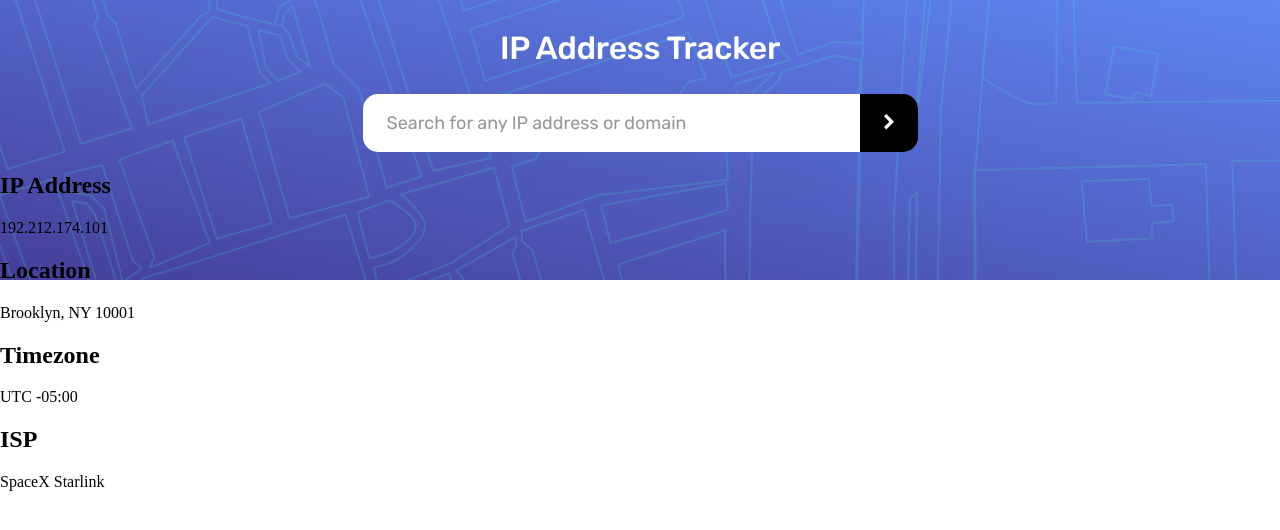
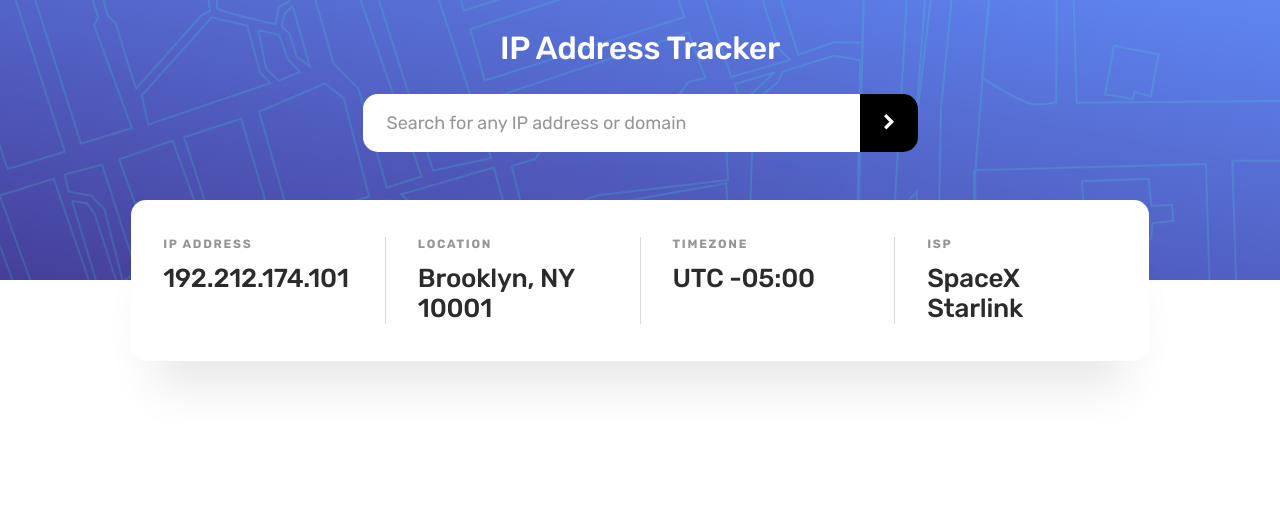
Before and after one commit to mapra99/ip-tracker, a React app: page / in a window 1280 px wide. Shown: the top 530 px of the page. Built offline with nearby package versions, Linux system fonts and the light colour scheme.

Commit message:
styling results

```diff
--- a/src/assets/styles/components/Hero.scss
+++ b/src/assets/styles/components/Hero.scss
@@ -8,22 +8,21 @@
   display: flex;
   flex-direction: column;
   height: 280px;
+  position: relative;
   width: 100vw;
-
-
 
   .heading {
     margin-top: 33px;
     text-align: center;
     h1 {
-      margin: 0;
       color: $white;
       font-family: Rubik;
+      font-size: 32px;
       font-style: normal;
       font-weight: 500;
-      font-size: 32px;
+      letter-spacing: -0.285714px;
       line-height: 30px;
-      letter-spacing: -0.285714px;
+      margin: 0;
     }
   }
 }
--- /dev/null
+++ b/src/assets/styles/components/ResultItem.scss
@@ -0,0 +1,40 @@
+@import '../global/system';
+
+.result {
+  border-left: 1px solid rgba($black, .15);
+  flex: 1 1;
+  height: 100%;
+  padding: 0 32px;
+
+  &.first-item {
+    border-left: 0;
+    padding-left: 0;
+  }
+
+  &.last-item {
+    padding-right: 0;
+  }
+
+  h2 {
+    color: $dark-gray;
+    font-family: 'Rubik', sans-serif;
+    font-size: 12px;
+    font-style: normal;
+    font-weight: bold;
+    letter-spacing: 1.75px;
+    line-height: 14px;
+    margin: 0 0 13px;
+    text-transform: uppercase;
+  }
+
+  p {
+    color: $very-dark-gray;
+    font-family: 'Rubik', sans-serif;
+    font-size: 26px;
+    font-style: normal;
+    font-weight: 500;
+    letter-spacing: -.232143px;
+    line-height: 30px;
+    margin: 0;
+  }
+}
--- /dev/null
+++ b/src/assets/styles/components/Results.scss
@@ -0,0 +1,12 @@
+@import '../global/system';
+
+.results-wrap {
+  align-items: flex-start;
+  background-color: $white;
+  border-radius: 15px;
+  box-shadow: 0 50px 50px -25px rgba(0, 0, 0, 0.0983665);
+  box-sizing: border-box;
+  display: flex;
+  margin: 48px auto 0;
+  padding: 37px 32px;
+}
--- a/src/components/ResultItem.jsx
+++ b/src/components/ResultItem.jsx
@@ -1,11 +1,18 @@
 // library dependencies
 import React from 'react';
+
+// assets
+import '../assets/styles/components/ResultItem.scss';
 
 const ResultItem = ({ additionalClass, title, value }) => (
   <div className={`result ${additionalClass}`}>
     <h2>{title}</h2>
-    <span>{value}</span>
+    <p>{value}</p>
   </div>
 );
 
+ResultItem.defaultProps = {
+  additionalClass: ''
+};
+
 export default ResultItem;
--- a/src/containers/App.jsx
+++ b/src/containers/App.jsx
@@ -16,10 +16,10 @@ const App = () => (
     <Hero>
       <Search />
       <Results>
-        <ResultItem title='IP Address' value='192.212.174.101' />
+        <ResultItem title='IP Address' value='192.212.174.101' additionalClass='first-item' />
         <ResultItem title='Location' value='Brooklyn, NY 10001' />
         <ResultItem title='Timezone' value='UTC -05:00' />
-        <ResultItem title='ISP' value='SpaceX Starlink' />
+        <ResultItem title='ISP' value='SpaceX Starlink' additionalClass='last-item' />
       </Results>
     </Hero>
     <Map />
```
Also changed, not shown: src/components/Results.jsx (+4 -4 lines).
